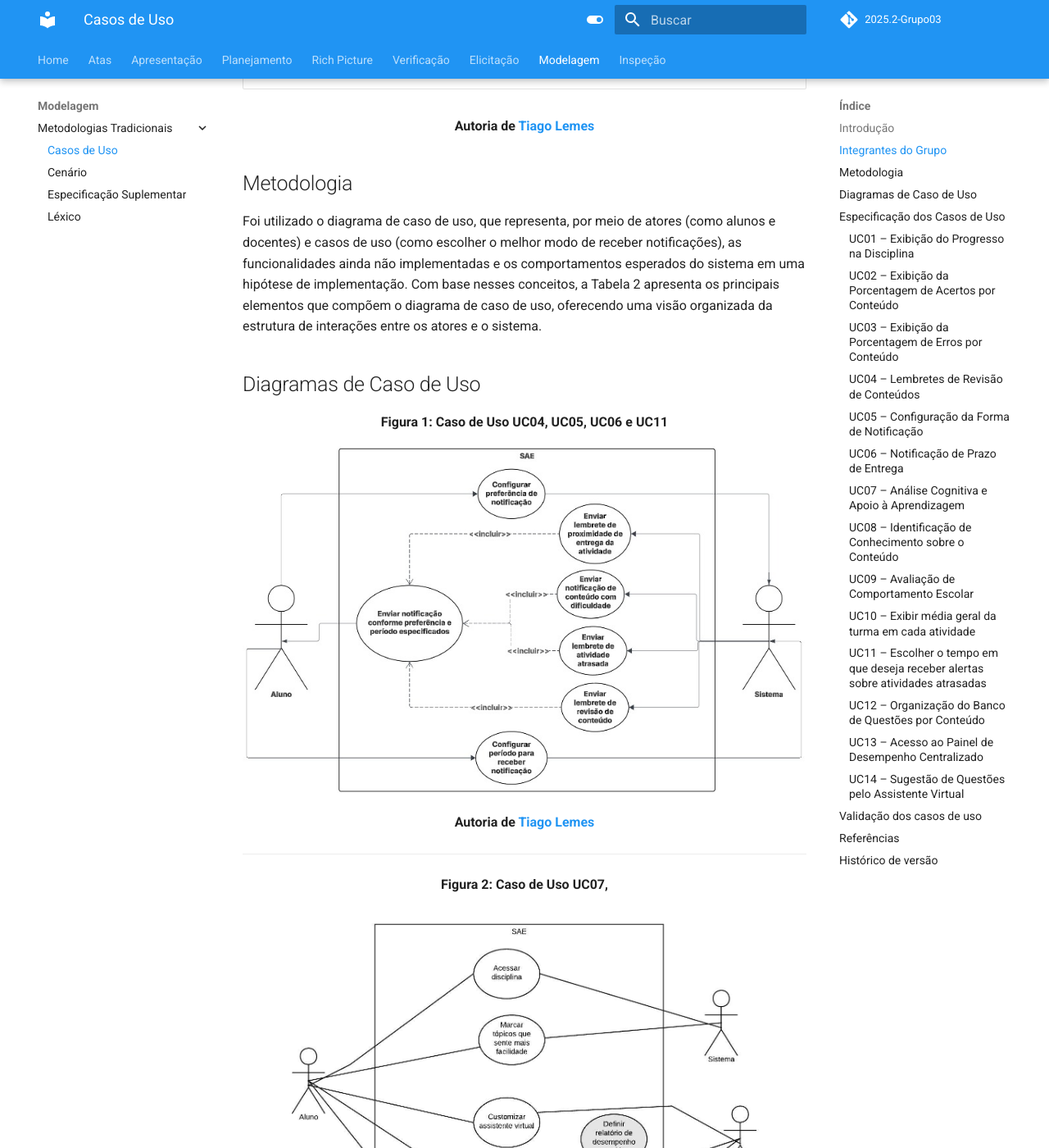
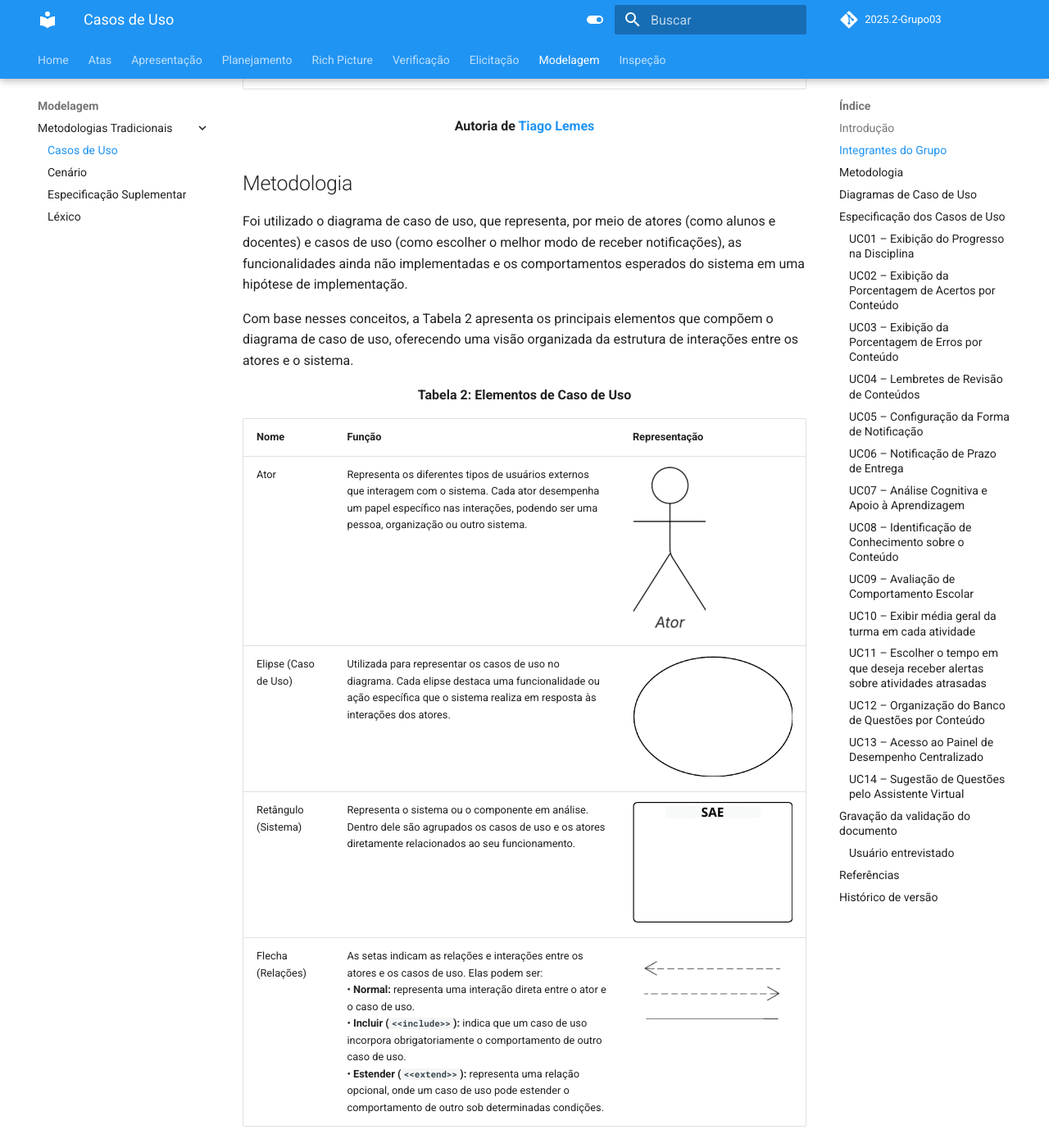
Before and after one commit to Requisitos-de-Software/2025.2-Grupo03, an MkDocs documentation site: the page built from docs/Modelagem/casos_de_uso.md, in a window 1280 px wide and 1400 px high, scrolled down 1087 px. Shown: the whole window at 82% size. Built offline with MkDocs 1.6.1 and Material for MkDocs 9.7.7, drawn with Linux system fonts in a browser that asks for light colours; comment, search, counter and statistics services are not loaded; some of the changed text lies outside the part shown.

Commit message:
Atualização do documento de Caso de Uso

```diff
--- a/docs/Modelagem/casos_de_uso.md
+++ b/docs/Modelagem/casos_de_uso.md
@@ -25,7 +25,20 @@ A Tabela 1 apresenta todos os integrantes da equipe que participaram da constru
 
 ## Metodologia
 Foi utilizado o diagrama de caso de uso, que representa, por meio de atores (como alunos e docentes) e casos de uso (como escolher o melhor modo de receber notificações), as funcionalidades ainda não implementadas e os comportamentos esperados do sistema em uma hipótese de implementação.
+
 Com base nesses conceitos, a Tabela 2 apresenta os principais elementos que compõem o diagrama de caso de uso, oferecendo uma visão organizada da estrutura de interações entre os atores e o sistema.
+
+<div align="center"><strong>Tabela 2: Elementos de Caso de Uso</strong></div>
+
+| Nome | Função | Representação |
+|--------|------|-----------|
+| Ator    | Representa os diferentes tipos de usuários externos que interagem com o sistema. Cada ator desempenha um papel específico nas interações, podendo ser uma pessoa, organização ou outro sistema. | ![Ator](../imagens/elementoCasoUso/ator_casoUso.png) |
+| Elipse (Caso de Uso)    | Utilizada para representar os casos de uso no diagrama. Cada elipse destaca uma funcionalidade ou ação específica que o sistema realiza em resposta às interações dos atores. | ![Caso de Uso](../imagens/elementoCasoUso/elipse_casoUso.png) |
+| Retângulo (Sistema)    | Representa o sistema ou o componente em análise. Dentro dele são agrupados os casos de uso e os atores diretamente relacionados ao seu funcionamento. | ![Sistema](../imagens/elementoCasoUso/sistema_casoUso.png) |
+| Flecha (Relações) | As setas indicam as relações e interações entre os atores e os casos de uso. Elas podem ser:<br>• **Normal:** representa uma interação direta entre o ator e o caso de uso.<br>• **Incluir (`<<include>>`):** indica que um caso de uso incorpora obrigatoriamente o comportamento de outro caso de uso.<br>• **Estender (`<<extend>>`):** representa uma relação opcional, onde um caso de uso pode estender o comportamento de outro sob determinadas condições. | ![Relações](../imagens/elementoCasoUso/setas_casoUso.png) |
+
+
+<div align="center"><strong>Autoria de <a href="https://github.com/TiagoTeixeira-2005">Tiago Lemes</a></strong></div>
 
 ## Diagramas de Caso de Uso
 
@@ -47,7 +60,7 @@ Com base nesses conceitos, a Tabela 2 apresenta os principais elementos que comp
 ### **UC01 – Exibição do Progresso na Disciplina**
 **Requisito Associado:** [RF08](https://requisitos-de-software.github.io/2025.2-Grupo03/Elicitacao/requisitos_elicitados/#funcionais) – A interface deve exibir um progresso em porcentagem do andamento da disciplina
 
-<div align="center"><strong>Tabela 2: Caso de Uso UC01</strong></div>
+<div align="center"><strong>Tabela 3: Caso de Uso UC01</strong></div>
 
 | Campo   | Descrição  |
 | --------------------- | -------------- |
@@ -70,7 +83,7 @@ Com base nesses conceitos, a Tabela 2 apresenta os principais elementos que comp
 ### **UC02 – Exibição da Porcentagem de Acertos por Conteúdo**
 **Requisito Associado:** [RF09](https://requisitos-de-software.github.io/2025.2-Grupo03/Elicitacao/requisitos_elicitados/#funcionais) – A interface deve exibir como está a porcentagem de acertos das atividades de cada conteúdo
 
-<div align="center"><strong>Tabela 3: Caso de Uso UC02</strong></div>
+<div align="center"><strong>Tabela 4: Caso de Uso UC02</strong></div>
 
 | Campo                 | Descrição     |
 | --------------------- | ----------------------------------------------- |
@@ -93,7 +106,7 @@ Com base nesses conceitos, a Tabela 2 apresenta os principais elementos que comp
 ### **UC03 – Exibição da Porcentagem de Erros por Conteúdo**
 **Requisito Associado:** [RF10](https://requisitos-de-software.github.io/2025.2-Grupo03/Elicitacao/requisitos_elicitados/#funcionais) – A interface deve exibir como está a porcentagem de erros das atividades de cada conteúdo
 
-<div align="center"><strong>Tabela 4: Caso de Uso UC03</strong></div>
+<div align="center"><strong>Tabela 5: Caso de Uso UC03</strong></div>
 
 | Campo                 | Descrição |
 | --------------------- | ---------------------------------|
@@ -116,7 +129,7 @@ Com base nesses conceitos, a Tabela 2 apresenta os principais elementos que comp
 ### **UC04 – Lembretes de Revisão de Conteúdos**
 **Requisito Associado:** [RF15](https://requisitos-de-software.github.io/2025.2-Grupo03/Elicitacao/requisitos_elicitados/#funcionais) – O sistema deve enviar notificações para lembrar o usuário de revisar conteúdos passados.
 
-<div align="center"><strong>Tabela 5: Caso de Uso UC04</strong></div>
+<div align="center"><strong>Tabela 6: Caso de Uso UC04</strong></div>
 
 | Campo | Descrição |
 |-------|------------|
@@ -140,7 +153,7 @@ Com base nesses conceitos, a Tabela 2 apresenta os principais elementos que comp
 ### **UC05 – Configuração da Forma de Notificação**
 **Requisito Associado:** [RF19](https://requisitos-de-software.github.io/2025.2-Grupo03/Elicitacao/requisitos_elicitados/#funcionais) – O sistema deve pedir ao usuário a melhor forma de caminho de notificação.
 
-<div align="center"><strong>Tabela 6: Caso de Uso UC05</strong></div>
+<div align="center"><strong>Tabela 7: Caso de Uso UC05</strong></div>
 
 | Campo | Descrição |
 |-------|------------|
@@ -164,7 +177,7 @@ Com base nesses conceitos, a Tabela 2 apresenta os principais elementos que comp
 ### **UC06 – Notificação de Prazo de Entrega**
 **Requisito Associado:** [RF20](https://requisitos-de-software.github.io/2025.2-Grupo03/Elicitacao/requisitos_elicitados/#funcionais) – O sistema deve enviar uma notificação quando está chegando perto da data de entrega de uma atividade.
 
-<div align="center"><strong>Tabela 7: Caso de Uso UC06</strong></div>
+<div align="center"><strong>Tabela 8: Caso de Uso UC06</strong></div>
 
 | Campo | Descrição |
 |-------|------------|
@@ -185,6 +198,7 @@ Com base nesses conceitos, a Tabela 2 apresenta os principais elementos que comp
 ### UC07 – Análise Cognitiva e Apoio à Aprendizagem
 **Requisito Associado:** [RF50](https://requisitos-de-software.github.io/2025.2-Grupo03/Elicitacao/requisitos_elicitados/#funcionais) – O sistema deve analisar documentos escolares (atividades e provas) para identificar dificuldades cognitivas e sugerir estratégias de reforço ao aluno.
 
+<div align="center"><strong>Tabela 9: Caso de Uso UC07</strong></div>
 
 | Campo      | Descrição |
 |----------------|-----------|
@@ -207,6 +221,7 @@ Com base nesses conceitos, a Tabela 2 apresenta os principais elementos que comp
 ### UC08 – Identificação de Conhecimento sobre o Conteúdo
 **Requisito Associado:** [RF51](https://requisitos-de-software.github.io/2025.2-Grupo03/Elicitacao/requisitos_elicitados/#funcionais) – O sistema deve apresentar ao professor qual aluno sabe sobre o conteúdo, com base em provas e atividades.
 
+<div align="center"><strong>Tabela 10: Caso de Uso UC08</strong></div>
 
 | Campo      | Descrição |
 |----------------|-----------|
@@ -228,6 +243,8 @@ Com base nesses conceitos, a Tabela 2 apresenta os principais elementos que comp
 ### UC09 – Avaliação de Comportamento Escolar
 **Requisito Associado:** [RF52](https://requisitos-de-software.github.io/2025.2-Grupo03/Elicitacao/requisitos_elicitados/#funcionais) – O sistema deve informar ao professor quais alunos mantêm comportamento adequado segundo critérios pedagógicos.
 
+<div align="center"><strong>Tabela 11: Caso de Uso UC09</strong></div>
+
 | Campo      | Descrição |
 |----------------|-----------|
 |UC09 |Avaliação de Comportamento Escolar|
@@ -247,6 +264,8 @@ Com base nesses conceitos, a Tabela 2 apresenta os principais elementos que comp
 
 ### UC10 – Exibir média geral da turma em cada atividade
 **Requisito Associado:** [RF11](https://requisitos-de-software.github.io/2025.2-Grupo03/Elicitacao/requisitos_elicitados/#funcionais) – A interface deve exibir a média geral da turma em cada atividade
+
+<div align="center"><strong>Tabela 12: Caso de Uso UC10</strong></div>
 
 | Campo      | Descrição |
 |----------------|-----------|
@@ -268,6 +287,8 @@ Com base nesses conceitos, a Tabela 2 apresenta os principais elementos que comp
 ### UC11 – Escolher o tempo em que deseja receber alertas sobre atividades atrasadas
 **Requisito Associado:** [RF13](https://requisitos-de-software.github.io/2025.2-Grupo03/Elicitacao/requisitos_elicitados/#funcionais) – O usuário deve escolher o tempo em que deseja receber alertas sobre atividades atrasadas
 
+<div align="center"><strong>Tabela 13: Caso de Uso UC11</strong></div>
+
 | Campo      | Descrição |
 |----------------|-----------|
 |UC11 |Escolher o tempo em que deseja receber alertas sobre atividades atrasadas|
@@ -288,7 +309,7 @@ Com base nesses conceitos, a Tabela 2 apresenta os principais elementos que comp
 ### **UC12 – Organização do Banco de Questões por Conteúdo**
 **Requisito Associado:** RF32 – O banco de questões deve estar separado por conteúdo.
 
-<div align="center"><strong>Tabela 13: Caso de Uso UC12</strong></div>
+<div align="center"><strong>Tabela 14: Caso de Uso UC12</strong></div>
 
 | Campo | Descrição |
 |-------|------------|
@@ -311,7 +332,7 @@ Com base nesses conceitos, a Tabela 2 apresenta os principais elementos que comp
 ### **UC13 – Acesso ao Painel de Desempenho Centralizado**
 **Requisito Associado:** RF34 – A integração deve reduzir o esforço de professores e monitores, centralizando informações sobre atividades e desempenho.
 
-<div align="center"><strong>Tabela 14: Caso de Uso UC13</strong></div>
+<div align="center"><strong>Tabela 15: Caso de Uso UC13</strong></div>
 
 | Campo | Descrição |
 |-------|------------|
@@ -334,7 +355,7 @@ Com base nesses conceitos, a Tabela 2 apresenta os principais elementos que comp
 ### **UC14 – Sugestão de Questões pelo Assistente Virtual**
 **Requisito Associado:** RF40 – O assistente virtual deve sugerir questões com o conteúdo da vídeo aula.
 
-<div align="center"><strong>Tabela 15: Caso de Uso UC14</strong></div>
+<div align="center"><strong>Tabela 16: Caso de Uso UC14</strong></div>
 
 | Campo | Descrição |
 |-------|------------|
@@ -354,8 +375,19 @@ Com base nesses conceitos, a Tabela 2 apresenta os principais elementos que comp
 
 ---
 
-## Validação dos casos de uso
-- [Link No Youtube](https://youtu.be/C0O24DxxID4)
+## Gravação da validação do documento
+### Usuário entrevistado
+
+Vale ressaltar que o usuário entrevistado se enquadra no nosso perfil de usuário
+<div align="center"><strong>Tabela 17: Usuário Real e Informações da Gravação</strong></div>
+
+| Nome | Data | Hora | Local|
+|-------------------------|-----------------|-----------------|------------------|
+| Nicollas Gabriel | 10/10/2025 | 15:00 | Faculdade de Ciências e Tecnologias em Engenharia – FCTE/UnB |
+
+<div align="center"><strong>Autoria de <a href="https://github.com/felipegf1">Felipe Guimarães</a></strong></div>
+
+Além disso, a gravação da validação pode ser visualizada em: [https://youtu.be/C0O24DxxID4](https://youtu.be/C0O24DxxID4)
 
 ## Referências
 Lucid Software Português. Tutorial de Caso de Uso UML. Youtube, 25 abr. 2019. Disponível em: [https://youtu.be/ab6eDdwS3rA?si=geKJuyxRkgBXmeJE](https://youtu.be/ab6eDdwS3rA?si=geKJuyxRkgBXmeJE). Acesso em: 10 outubro 2025.
@@ -371,3 +403,4 @@ Lucid Software Português. Tutorial de Caso de Uso UML. Youtube, 25 abr. 2019. D
 | 1.4    | 08/10/2025 | Criação das especificações de casos de uso 10 e 11 | [Vilmar José](https://github.com/VilmarFagundes) | [Tiago Lemes](https://github.com/TiagoTeixeira-2005) |
 | 1.5    | 10/10/2025 | Criação das especificações de casos de uso 12, 13 e 14 | [João Sapiência](https://github.com/JoaoSapiencia) | [Tiago Lemes](https://github.com/TiagoTeixeira-2005) |
 | 1.6    | 10/10/2025 | Gravação da Validação | [Felipe Guimaraes](https://github.com/felipegf1) e [Arthur Henrique](https://github.com/arthurhvieira1) | [Tiago Lemes](https://github.com/TiagoTeixeira-2005) |
+| 1.7    | 12/10/2025 | Atualização do documento | [Tiago Lemes](https://github.com/TiagoTeixeira-2005) | [Arthur Henrique](https://github.com/arthurhvieira1) |
```
Also changed, not shown: docs/imagens/elementoCasoUso/ator_casoUso.png (added), docs/imagens/elementoCasoUso/elipse_casoUso.png (added), docs/imagens/elementoCasoUso/setas_casoUso.png (added), docs/imagens/elementoCasoUso/sistema_casoUso.png (added).
